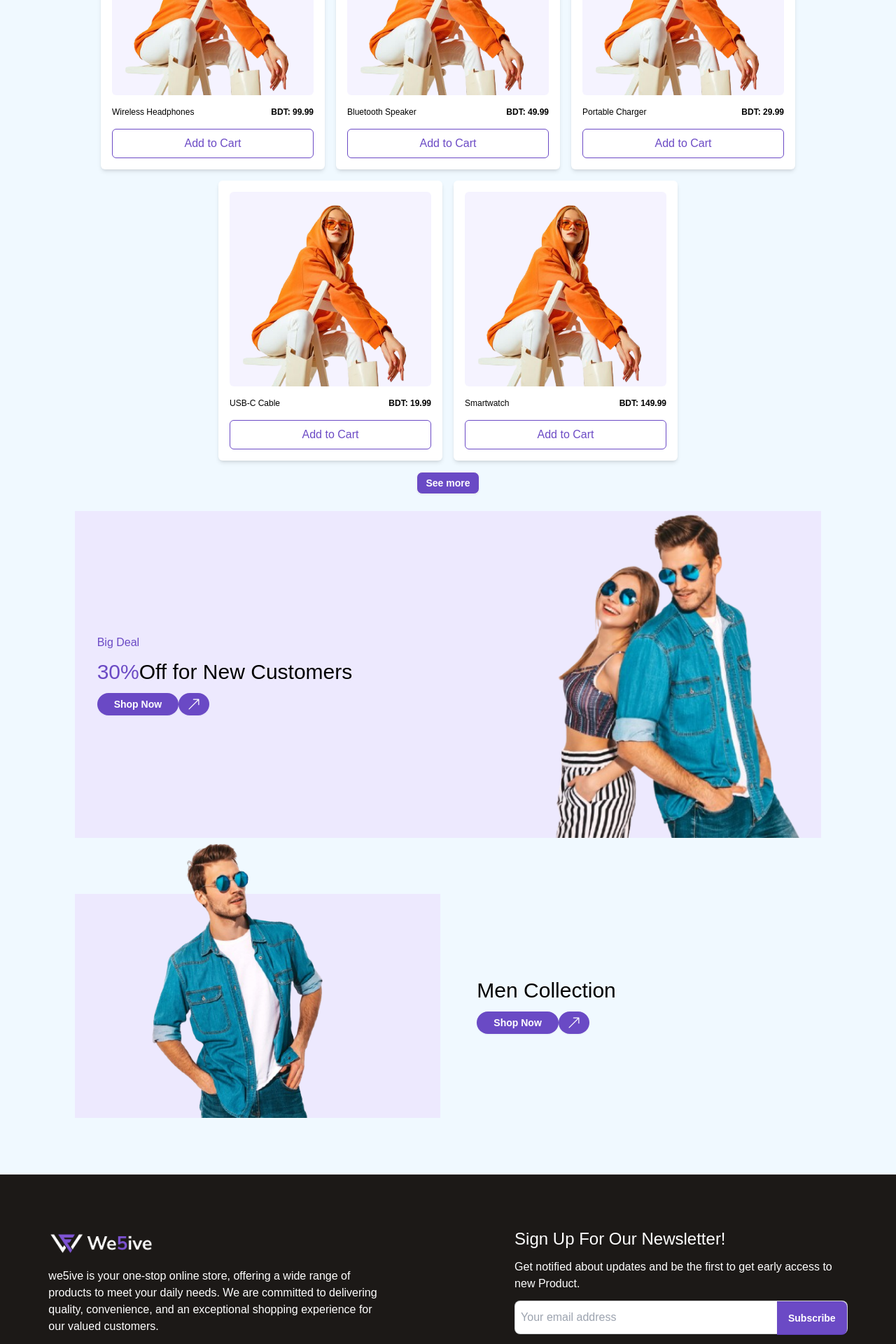
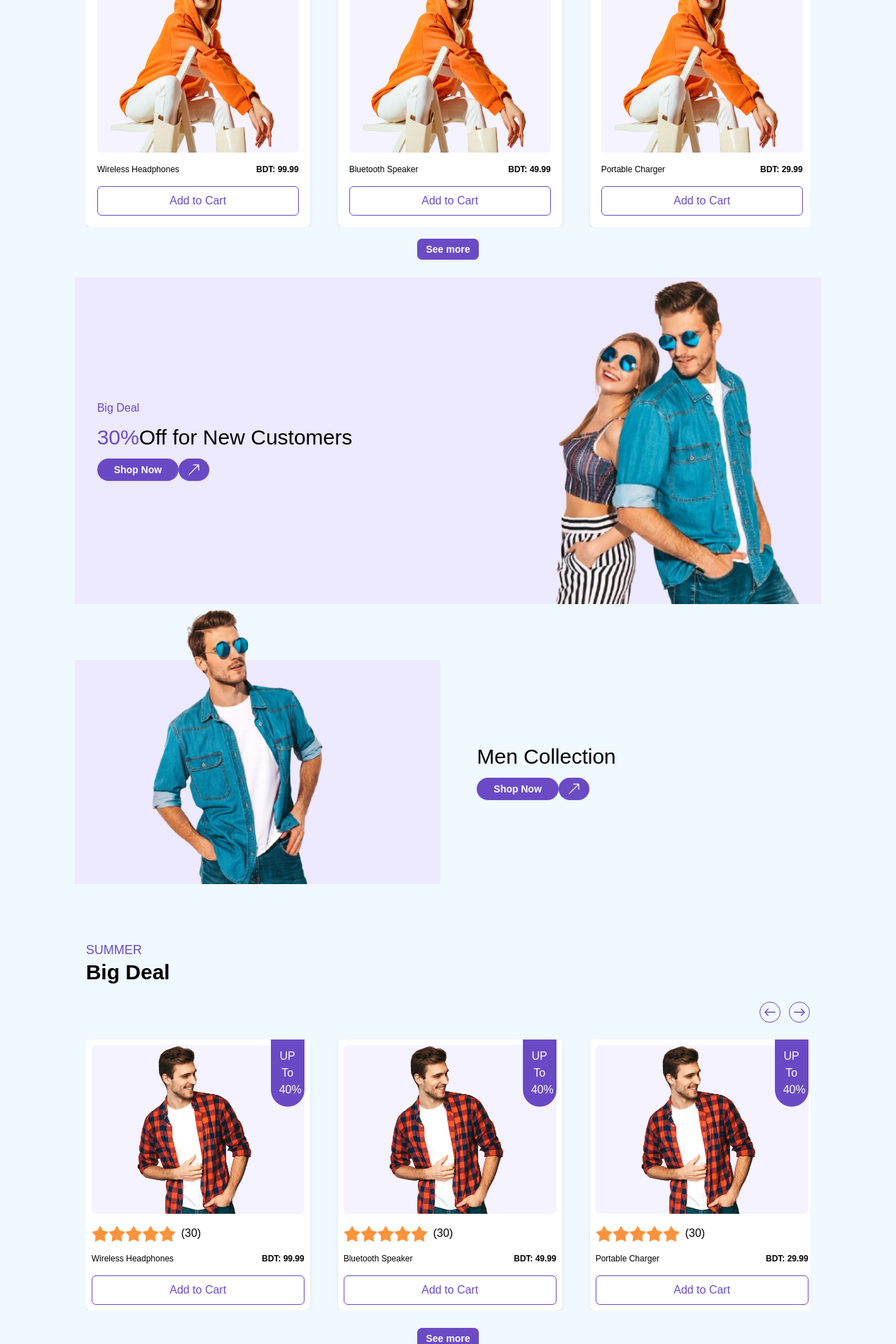
Before and after one commit to Mazed1314/b2gsoft, a Next.js app: page / in a window 1280 px wide. Shown: the part 880-2800 px from the top of the page at 70% size. Built offline with nearby package versions, Linux system fonts and the light colour scheme.

Commit message:
add summer deal section

```diff
--- /dev/null
+++ b/public/featuredProducts.json
@@ -0,0 +1,32 @@
+[
+  {
+    "_id": "1",
+    "price": 99.99,
+    "name": "Wireless Headphones",
+    "img_src": "/OamuQa43OJH2zaDVR-removebg-preview.png"
+  },
+  {
+    "_id": "2",
+    "price": 49.99,
+    "name": "Bluetooth Speaker",
+    "img_src": "/OamuQa43OJH2zaDVR-removebg-preview.png"
+  },
+  {
+    "_id": "3",
+    "price": 29.99,
+    "name": "Portable Charger",
+    "img_src": "/OamuQa43OJH2zaDVR-removebg-preview.png"
+  },
+  {
+    "_id": "4",
+    "price": 19.99,
+    "name": "USB-C Cable",
+    "img_src": "/OamuQa43OJH2zaDVR-removebg-preview.png"
+  },
+  {
+    "_id": "5",
+    "price": 149.99,
+    "name": "Smartwatch",
+    "img_src": "/OamuQa43OJH2zaDVR-removebg-preview.png"
+  }
+]
--- /dev/null
+++ b/public/summer_big_deal.json
@@ -0,0 +1,56 @@
+[
+  {
+    "_id": "1",
+    "price": 99.99,
+    "name": "Wireless Headphones",
+    "img_src": "/Screenshot36-removebg-preview.png"
+  },
+  {
+    "_id": "2",
+    "price": 49.99,
+    "name": "Bluetooth Speaker",
+    "img_src": "/Screenshot36-removebg-preview.png"
+  },
+  {
+    "_id": "3",
+    "price": 29.99,
+    "name": "Portable Charger",
+    "img_src": "/Screenshot36-removebg-preview.png"
+  },
+  {
+    "_id": "4",
+    "price": 19.99,
+    "name": "USB-C Cable",
+    "img_src": "/Screenshot36-removebg-preview.png"
+  },
+  {
+    "_id": "5",
+    "price": 149.99,
+    "name": "Smartwatch",
+    "img_src": "/Screenshot36-removebg-preview.png"
+  },
+  {
+    "_id": "6",
+    "price": 149.99,
+    "name": "Smartwatch",
+    "img_src": "/Screenshot36-removebg-preview.png"
+  },
+  {
+    "_id": "7",
+    "price": 149.99,
+    "name": "Smartwatch",
+    "img_src": "/Screenshot36-removebg-preview.png"
+  },
+  {
+    "_id": "8",
+    "price": 149.99,
+    "name": "Smartwatch",
+    "img_src": "/Screenshot36-removebg-preview.png"
+  },
+  {
+    "_id": "9",
+    "price": 149.99,
+    "name": "Smartwatch",
+    "img_src": "/Screenshot36-removebg-preview.png"
+  }
+]
--- a/src/pages/home/FeaturedProducts.jsx
+++ b/src/pages/home/FeaturedProducts.jsx
@@ -1,59 +1,40 @@
+import React from "react";
 import Image from "next/image";
 import Link from "next/link";
+import { Swiper, SwiperSlide } from "swiper";
+import "swiper/css";
+import "swiper/css/pagination";
+import "swiper/css/navigation";
+import { Pagination, Navigation } from "swiper/modules";
+import featuredProducts from "../../../public/featuredProducts.json";
+import { IoIosArrowRoundBack, IoIosArrowRoundForward } from "react-icons/io";
 
-const FeaturedProducts = () => {
-  // Mock product data
-  const featuredProducts = [
-    {
-      _id: "1",
-      price: 99.99,
-      name: "Wireless Headphones",
-      img_src: "/OamuQa43OJH2zaDVR-removebg-preview.png",
-    },
-    {
-      _id: "2",
-      price: 49.99,
-      name: "Bluetooth Speaker",
-      img_src: "/OamuQa43OJH2zaDVR-removebg-preview.png",
-    },
-    {
-      _id: "3",
-      price: 29.99,
-      name: "Portable Charger",
-      img_src: "/OamuQa43OJH2zaDVR-removebg-preview.png",
-    },
-    {
-      _id: "4",
-      price: 19.99,
-      name: "USB-C Cable",
-      img_src: "/OamuQa43OJH2zaDVR-removebg-preview.png",
-    },
-    {
-      _id: "5",
-      price: 149.99,
-      name: "Smartwatch",
-      img_src: "/OamuQa43OJH2zaDVR-removebg-preview.png",
-    },
-  ];
+const FeaturedProducts = ({ f_title }) => {
+  //product data
 
   return (
-    <div>
+    <div className="px-4">
       {/* Section Header */}
-      <div className="flex justify-between my-4">
-        <div>
+
+      <div className="my-6">
         <h2 className="text-primary">FEATURED PRODUCT</h2>
-          <h2 className="font-semibold">New Arrivals</h2>
+        <h2 className="font-bold text-3xl">{f_title}</h2>
       </div>
-        <div className="text-gray-500">Explore more categories</div>
+      <div className="flex gap-3 justify-end my-6">
+        <button>
+          {" "}
+          <IoIosArrowRoundBack className="text-3xl text-primary rounded-full border border-primary hover:bg-primary hover:text-white" />
+        </button>
+        <button>
+          <IoIosArrowRoundForward className="text-3xl text-primary rounded-full border border-primary hover:bg-primary hover:text-white" />
+        </button>
       </div>
 
-      {/* Product List */}
-      <div className="flex flex-wrap justify-center gap-4">
+      <div className="flex gap-10 overflow-x-scroll">
         {featuredProducts.map((product) => (
-          <div
-            key={product._id}
-            className="w-[320px] rounded-md shadow-md p-4 bg-white flex flex-col gap-4"
-          >
+          <>
+            {/* Product Card */}
+            <div className="min-w-[320px] rounded-md shadow-md p-4 bg-white flex flex-col justify-between gap-4">
               {/* Product Image */}
               <div className="bg-violet-50 rounded-md">
                 <Image
@@ -78,6 +59,7 @@ const FeaturedProducts = () => {
                 Add to Cart
               </Link>
             </div>
+          </>
         ))}
       </div>
 
--- a/src/pages/home/HomePage.jsx
+++ b/src/pages/home/HomePage.jsx
@@ -3,6 +3,7 @@ import Banner from "./Banner";
 import FeaturedProducts from "./FeaturedProducts";
 import Discount from "./Discount";
 import Collection from "./Collection";
+import SummerDeal from "./SummerDeal";
 
 const HomePage = () => {
   return (
@@ -11,12 +12,13 @@ const HomePage = () => {
       <Banner />
       <div className="md:w-10/12 mx-auto ">
         {/* featured product */}
-        <FeaturedProducts />
+        <FeaturedProducts f_title={"New Arrivals"} />
         {/* discount section */}
         <Discount />
         {/* male/female collection section */}
         <Collection />
         {/* summer big deal */}
+        <SummerDeal />
       </div>
     </div>
   );
--- /dev/null
+++ b/src/pages/home/SummerDeal.jsx
@@ -0,0 +1,103 @@
+import Image from "next/image";
+import Link from "next/link";
+import summer_big_deal from "../../../public/summer_big_deal.json";
+import { IoIosArrowRoundForward, IoIosArrowRoundBack } from "react-icons/io";
+
+const SummerDeal = () => {
+  return (
+    <div className="px-4">
+      <div className="my-6">
+        <h2 className="text-lg text-primary">SUMMER</h2>
+        <h2 className="font-bold text-3xl">Big Deal</h2>
+      </div>
+
+      <div className="flex gap-3 justify-end my-6">
+        <button>
+          {" "}
+          <IoIosArrowRoundBack className="text-3xl text-primary rounded-full border border-primary hover:bg-primary hover:text-white" />
+        </button>
+        <button>
+          <IoIosArrowRoundForward className="text-3xl text-primary rounded-full border border-primary hover:bg-primary hover:text-white" />
+        </button>
+      </div>
+
+      <div className="flex gap-10 overflow-x-scroll">
+        {summer_big_deal.map((product, index) => (
+          <>
+            <div className="min-w-[320px] relative rounded-md shadow-md p-2 bg-white flex flex-col justify-between gap-4">
+              <span className="bg-primary p-3 text-center rounded-b-full w-12 text-white absolute top-0 right-2">
+                UP To 40%
+              </span>
+
+              {/* Product Image */}
+              <div className="bg-violet-50 rounded-md">
+                <Image
+                  alt={product.name}
+                  src={product.img_src}
+                  width={280}
+                  height={320}
+                />
+              </div>
+
+              {/* rating */}
+              <div className="flex gap-2">
+                <div className="rating">
+                  <input
+                    type="radio"
+                    name="rating-2"
+                    className="mask mask-star-2 bg-orange-400"
+                  />
+                  <input
+                    type="radio"
+                    name="rating-2"
+                    className="mask mask-star-2 bg-orange-400"
+                    defaultChecked
+                  />
+                  <input
+                    type="radio"
+                    name="rating-2"
+                    className="mask mask-star-2 bg-orange-400"
+                  />
+                  <input
+                    type="radio"
+                    name="rating-2"
+                    className="mask mask-star-2 bg-orange-400"
+                  />
+                  <input
+                    type="radio"
+                    name="rating-2"
+                    className="mask mask-star-2 bg-orange-400"
+                  />
+                </div>
+                <span>(30)</span>
+              </div>
+
+              {/* Product Details */}
+              <div className="flex justify-between text-xs">
+                <span>{product.name}</span>
+                <span className="font-semibold">BDT: {product.price}</span>
+              </div>
+
+              {/* Add to Cart Button */}
+              <Link
+                href={`/product/${product._id}`}
+                className="w-full border border-primary text-primary rounded-md hover:bg-primary hover:text-white py-2 text-center"
+              >
+                Add to Cart
+              </Link>
+            </div>
+          </>
+        ))}
+      </div>
+
+      {/* See More Button */}
+      <div className="flex justify-center my-6">
+        <button className="btn btn-sm bg-primary text-white hover:bg-white hover:text-primary">
+          See more
+        </button>
+      </div>
+    </div>
+  );
+};
+
+export default SummerDeal;
```
Also changed, not shown: package.json (+4 -4 lines), public/Screenshot36-removebg-preview.png (added), 1 other file (tests, documents, lock files or other folders). Lines whose indentation alone changed are shown as unchanged.
